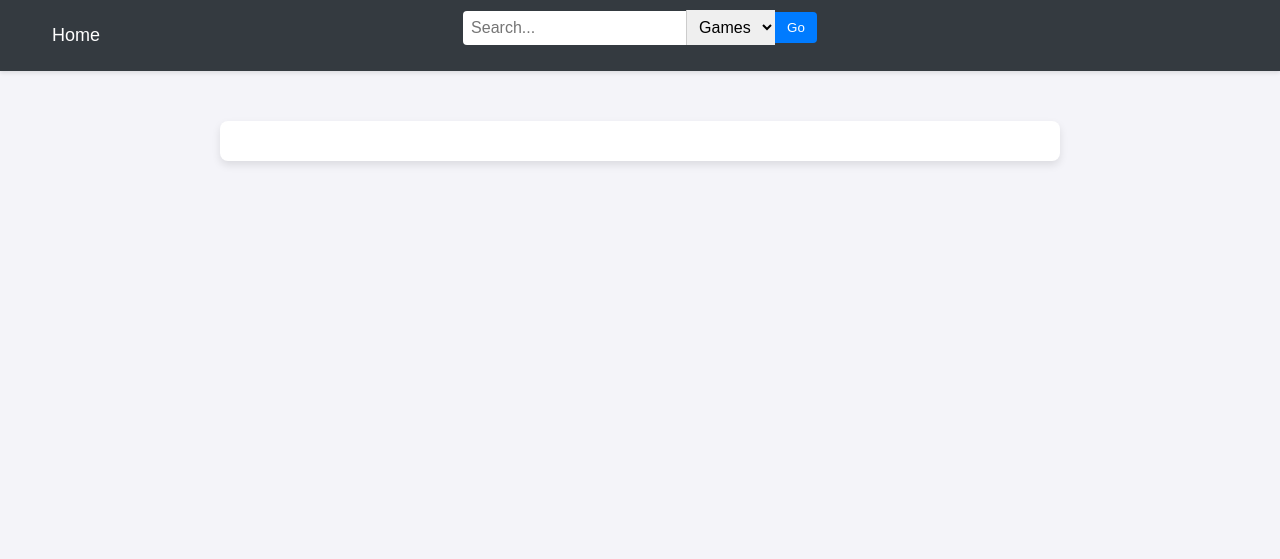
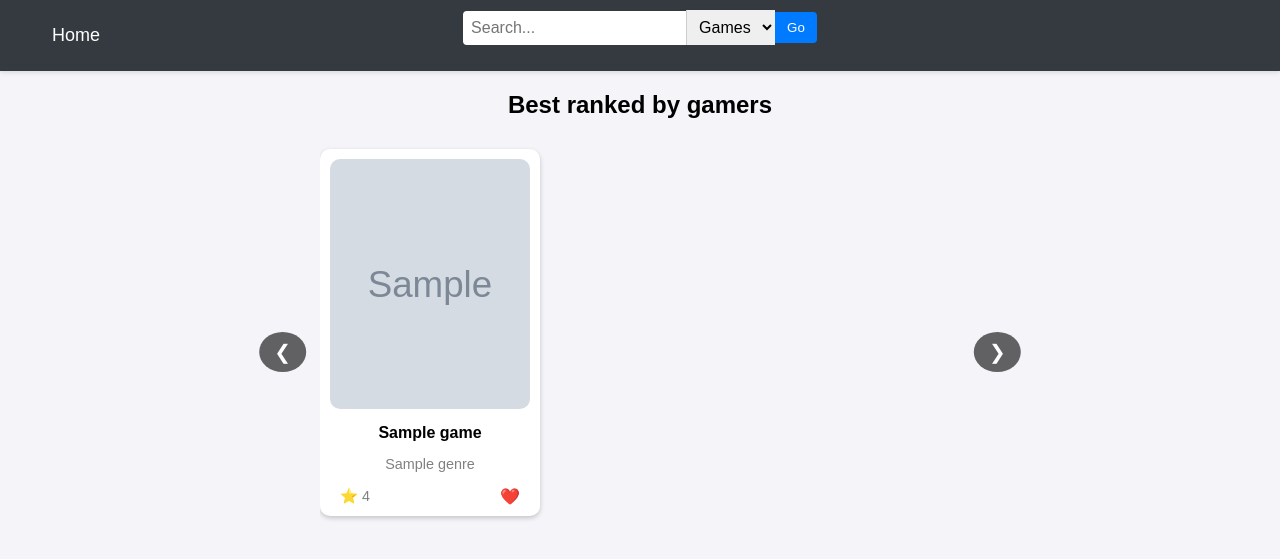
Before and after one commit to m-rau5/game-lib-app, a Flask app: template templates/home.html in a window 1280 px wide. Shown: the top 559 px of the page. Run offline with Flask 3, Linux system fonts and the light colour scheme; the template is opened without the code that fills it: most values are stand-ins (such as "Sample title", 1, 10 or a date in 2020); grey boxes marked "Sample" are stand-in pictures.

Commit message:
Added username change, top games, basic wislist

```diff
--- a/app.py
+++ b/app.py
@@ -7,6 +7,8 @@ import datetime
 from routes.users import users_bp
 from routes.games import games_bp
 from routes.reviews import reviews_bp
+
+from utils.igdb_api import getTopGames
 
 # App setup
 app = Flask(__name__)
@@ -48,7 +50,17 @@ def home():
 
 @app.route('/home')
 def homePage():
-    return render_template("home.html")
+
+    if 'user' not in session:
+        return render_template("index.html")
+
+    username = session["user"]["username"]
+    user = usersCol.find_one({"username": username})
+
+    wishlist = user["profile"].get("wishlist", []) if user else []
+
+    top_games = getTopGames(10)  # Get top 10 games
+    return render_template("home.html", games=top_games, wishlist=wishlist)
 
 
 @app.route('/search', methods=['GET'])
@@ -80,11 +92,10 @@ def search():
 
 @app.route('/login')
 def login():
-    # Redirect to Google's login page
+    # redirect to Google's login page
     try:
         redirUri = url_for('authorized', _external=True)
-        redirUri = redirUri.replace('127.0.0.1', 'localhost')
-        # Generate state and save it in the session
+        # generate state and save it in the session
         print(redirUri)
         return google.authorize_redirect(redirUri)
     except Exception as e:
@@ -120,11 +131,13 @@ def authorized():
         return redirect(url_for('users.user_profile'))
     else:
         username = user['username']
+        wishlist = user['profile'].get('wishlist,', [])
 
     # store info in session
     session['user'] = {
         'username': username,
-        'email': email
+        'email': email,
+        'wishlist': wishlist
     }
 
     # if user exists -> profile page
--- a/routes/users.py
+++ b/routes/users.py
@@ -1,5 +1,6 @@
 from flask import Blueprint, request, jsonify, current_app, render_template, redirect, url_for, session
 from datetime import datetime
+import time
 
 users_bp = Blueprint('users', __name__)
 db = None
@@ -57,18 +58,15 @@ def get_user(username):
     return render_template('user_preview.html', user=user)
 
 
-@users_bp.route('/user_profile/', methods=['GET'])
-def user_profile(username=None):
+@users_bp.route('/user_profile', methods=['GET'])
+def user_profile():
     if 'user' not in session:
         return redirect(url_for('home'))  # Redirect if not authorized
 
-    # Default to logged-in user's username if none provided
-    if username is None:
-        username = session['user']['username']
-
+    username = session['user']['username']
     user = usersCol.find_one({"username": username})
 
-    # Restrict access to only the logged-in user's profile
+    # restrict access to only the logged-in user's profile
     if session['user']['username'] != username:
         return redirect(url_for('home'))
 
@@ -76,3 +74,30 @@ def user_profile(username=None):
         return render_template('user_profile.html', user=user)
     else:
         return redirect(url_for('home'))
+
+
+@users_bp.route("/user_profile/change_username", methods=["POST"])
+def change_username():
+    if "user" not in session:
+        return jsonify({"success": False, "message": "Not logged in"}), 401
+
+    data = request.json
+    newUsername = data.get("new_username")
+    currentUser = session["user"]["username"]
+
+    # empty username
+    if not newUsername:
+        return jsonify({"success": False, "message": "Username cannot be empty"}), 400
+
+    # username exists
+    if usersCol.find_one({"username": newUsername}):
+        return jsonify({"success": False, "message": "Username already taken"}), 400
+
+    # updating the username
+    usersCol.update_one({"username": currentUser}, {
+                        "$set": {"username": newUsername}})
+
+    session["user"]["username"] = newUsername
+    session.modified = True  # force-recognize the session change
+
+    return jsonify({"success": True, "message": "Username updated successfully"})
--- a/static/home_style.css
+++ b/static/home_style.css
@@ -64,3 +64,143 @@ h1 {
 .button:hover {
   background-color: #0056b3;
 }
+
+/* Caroussel styling */
+
+.carousel-container {
+  width: 50%;
+  margin: auto;
+  text-align: center;
+  position: relative;
+}
+
+.carousel-wrapper {
+  position: relative;
+  display: flex;
+  align-items: center;
+}
+
+.carousel {
+  overflow: hidden;
+  width: 100%;
+  position: relative;
+}
+
+.carousel-items {
+  display: flex;
+  flex-wrap: nowrap; /* Keep everything in one line */
+  gap: 15px;
+  padding: 10px 0;
+  transition: transform 0.5s ease-in-out;
+}
+
+.game-card {
+  flex: 0 0 200px; /* Fixed size */
+  text-align: center;
+  background: white;
+  border-radius: 10px;
+  padding: 10px;
+  box-shadow: 0 2px 5px rgba(0, 0, 0, 0.2);
+}
+
+.game-card img {
+  width: 100%;
+  height: 250px;
+  object-fit: cover;
+  border-radius: 10px;
+}
+
+h3 {
+  padding-top: 10px;
+  font-size: 1rem;
+  margin: 5px 0;
+}
+
+p {
+  font-size: 0.9rem;
+  color: gray;
+}
+
+/* Navigation Buttons */
+.carousel-btn {
+  position: absolute;
+  top: 50%;
+  transform: translateY(-50%);
+  background: rgba(0, 0, 0, 0.6);
+  color: white;
+  border: none;
+  padding: 8px 15px 8px 15px;
+  cursor: pointer;
+  font-size: 20px;
+  border-radius: 50%;
+  z-index: 10;
+}
+
+.carousel-btn.left {
+  left: 0;
+  transform: translateX(-130%);
+}
+.carousel-btn.right {
+  right: 0;
+  transform: translateX(130%);
+}
+
+.carousel-btn:hover {
+  background: rgba(0, 0, 0, 0.9);
+}
+
+.rating-container {
+  display: flex;
+  align-items: center;
+  justify-content: space-between;
+  margin: 0 5% 0 5%;
+  p {
+    margin-top: 0;
+    margin-bottom: 0;
+  }
+}
+
+.add-btn {
+  background: none;
+  border: none;
+  font-size: 1.2rem;
+  cursor: pointer;
+}
+
+.category-menu {
+  display: none;
+  background: white;
+  border: 1px solid #ddd;
+  box-shadow: 0px 2px 5px rgba(0, 0, 0, 0.2);
+  padding: 5px;
+  position: absolute;
+  z-index: 10;
+  width: 150px;
+}
+
+.category-menu p {
+  margin: 5px;
+  cursor: pointer;
+}
+
+.category-menu p:hover {
+  background: #f0f0f0;
+}
+
+/* Wishlist adding */
+
+.wishlist-btn {
+  background: none;
+  border: none;
+  font-size: 20px;
+  cursor: pointer;
+  transition: 0.3s;
+}
+
+.wishlist-btn:hover {
+  transform: scale(1.1);
+}
+
+.in-wishlist {
+  color: red;
+}
--- /dev/null
+++ b/static/js/home_scripts.js
@@ -0,0 +1,14 @@
+const carousel = document.querySelector(".carousel-items");
+
+// Carousel Scroll Functions
+function scrollToTheLeft() {
+  document
+    .querySelector(".carousel")
+    .scrollBy({ left: -220, behavior: "smooth" });
+}
+
+function scrollRight() {
+  document
+    .querySelector(".carousel")
+    .scrollBy({ left: 220, behavior: "smooth" });
+}
--- a/templates/home.html
+++ b/templates/home.html
@@ -16,6 +16,34 @@
     <!-- Navigation Bar -->
     {% include 'navbar.html' %}
 
-    <div class="home-page-container"></div>
+    <div class="carousel-container">
+      <h2>Best ranked by gamers</h2>
+      <div class="carousel-wrapper">
+        <button class="carousel-btn left" onclick="scrollToTheLeft()">
+          &#10094;
+        </button>
+        <div class="carousel">
+          <div id="game-list" class="carousel-items">
+            {% for game in games %}
+            <div class="game-card" data-game-id="{{ game.id }}">
+              <img src="{{ game.cover }}" alt="{{ game.name }}" />
+              <h3>{{ game.name }}</h3>
+              <p>{{ game.genre }}</p>
+              <div class="rating-container">
+                <p>⭐ {{ game.rating }}</p>
+
+                {% if game.id|string in wishlist %} 💖 {% else %} ❤️ {% endif %}
+              </div>
+            </div>
+            {% endfor %}
+          </div>
+        </div>
+        <button class="carousel-btn right" onclick="scrollRight()">
+          &#10095;
+        </button>
+      </div>
+    </div>
+
+    <script src="{{ url_for('static', filename='js/home_scripts.js') }}"></script>
   </body>
 </html>
--- a/templates/navbar.html
+++ b/templates/navbar.html
@@ -19,11 +19,7 @@
   <!-- Profile & Logout Links -->
   <div class="navbar-section navbar-right">
     {% if session.get('user') %}
-    <a
-      href="{{ url_for('users.user_profile', username=session['user']['username']) }}"
-      class="nav-link"
-      >Profile</a
-    >
+    <a href="{{ url_for('users.user_profile') }}" class="nav-link">Profile</a>
     <a href="{{ url_for('logout') }}" class="nav-link">Logout</a>
     {% endif %}
   </div>
--- a/templates/user_preview.html
+++ b/templates/user_preview.html
@@ -20,7 +20,7 @@
       <h1>{{ user['username'] }}'s profile.</h1>
       <div class="profile-info">
         <p>
-          <strong>Joined:</strong> {{ user['created_at'].strftime('%Y-%m-%d') }}
+          <strong>Joined:</strong> {{ user['created_at'].strftime('%d-%m-%Y') }}
         </p>
 
         <!-- User Online Status -->
--- a/utils/igdb_api.py
+++ b/utils/igdb_api.py
@@ -4,45 +4,59 @@ from dotenv import load_dotenv
 from datetime import datetime
 
 load_dotenv()
-# Your Twitch Client ID and Access Token
+
 CLIENT_ID = os.getenv("TWITCH_CLIENT")
 ACCESS_TOKEN = os.getenv("TWITCH_BEARER")
-
-# IGDB API URL
 IGDB_URL = 'https://api.igdb.com/v4/games/'
 
-# Headers for authentication
+# headers for authentication
 headers = {
     'Client-ID': CLIENT_ID,
     'Authorization': f'Bearer {ACCESS_TOKEN}',
 }
 
 
-def getTopGames(n=10):
+def getTopGames(n=10, offset=0):
+    # offset is for pagination -> basically top n games from [offset,n+offset]
     query = f"""
-    fields name, rating, summary, cover.url, first_release_date;
+    fields id, name, cover.url, rating, genres.name;
     limit {n};
+    offset {offset};
     sort rating desc;
     where rating_count > 1000;
     """
 
     response = requests.post(IGDB_URL, headers=headers, data=query)
 
-    # Check for successful response
     if response.status_code == 200:
         games = response.json()
+        formattedData = []
         for game in games:
-            print(f"Name: {game['name']}")
-            print(f"Rating: {game.get('rating', 'N/A')}")
-            release_date = datetime.utcfromtimestamp(
-                game['first_release_date']).strftime('%d-%m-%Y')
-            print(f"Release Date: {release_date}")
-            print(f"Summary: {game.get('summary', 'No summary available.')}")
-            print(
-                f"Cover URL: {game.get('cover', {}).get('url', 'No cover available.')}")
-            print('-' * 40)
+            """
+            Structure of data is like: game[''] - name,rating,genre, cover{'url':...},
+            """
+            cover_url = game['cover'].get(
+                'url', 'No cover available.')[2:].replace("thumb", "cover_big")
+
+            formattedData.append({
+                "id": game["id"],
+                "name": game["name"],
+                "rating": round(game.get("rating", 0), 1),
+                "genre": game["genres"][0]["name"] if "genres" in game and game["genres"] else "N/A",
+                "cover": f"https:{cover_url}" if cover_url else "No Image"
+            })
+
+            # REMEMBER TO CHANGE t_thumb to: t_1080p OR t_cover_small/big !!!!!!!!
+
+        return formattedData
     else:
-        print(f"Failed to fetch data: {response.status_code}, {response.text}")
+        return []
 
 
-getTopGames()
+# release_date = datetime.utcfromtimestamp(
+# game['first_release_date']).strftime('%d-%m-%Y')
+# print(f"Release Date: {release_date}")
+# print(f"Summary: {game.get('summary', 'No summary available.')}")
+
+# artwork_full_size = game['artworks'][0].get(
+# 'url', 'No cover available.')[2:].replace("thumb", "1080p")
```
Also changed, not shown: static/js/profiles_script.js (added, +31 -0 lines), static/profiles_style.css (+77 -0 lines), templates/user_profile.html (+24 -2 lines), static/icons/settings_icon.svg (added).
